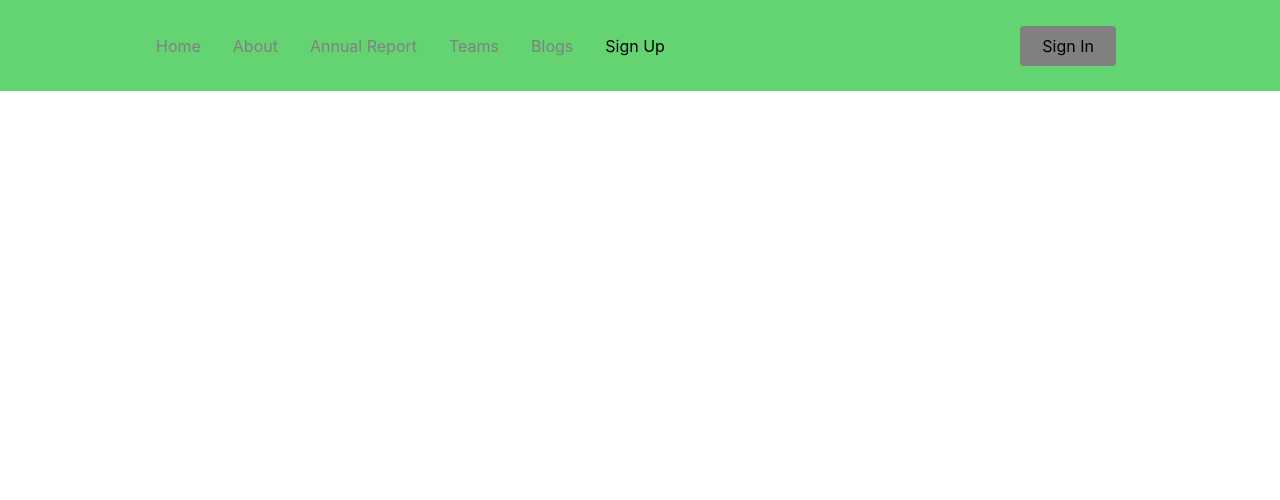
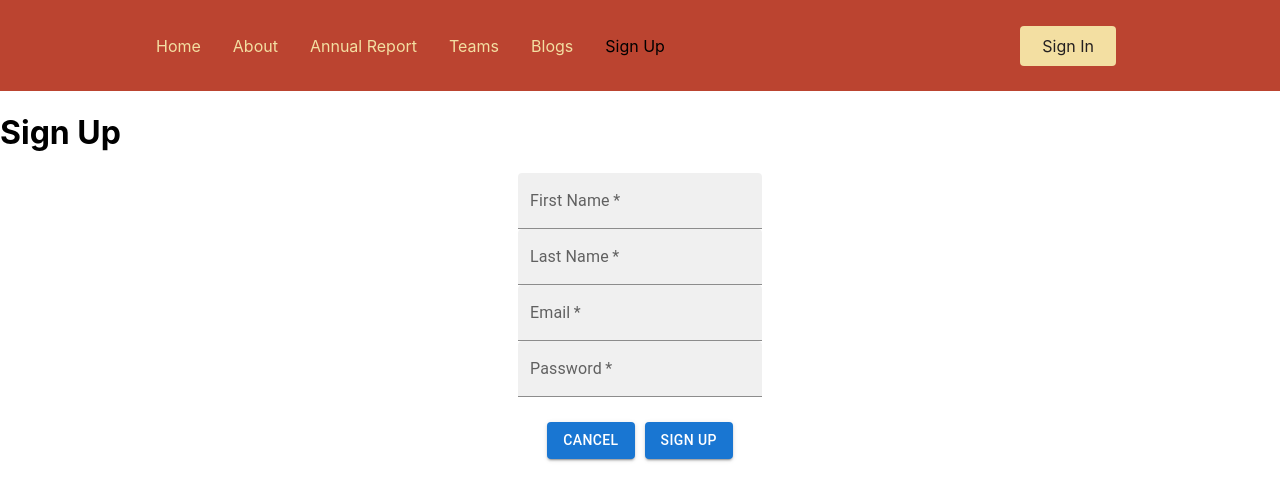
Before and after one commit to ranovoxo/conference_room, a React (Create React App) app: page /sign-up in a window 1280 px wide. Shown: the top 500 px of the page. Built offline with nearby package versions, Linux system fonts and the light colour scheme.

Commit message:
Signup form and about page done

```diff
--- a/src/App.js
+++ b/src/App.js
@@ -1,9 +1,9 @@
 import './App.css';
 import Navbar from './components/Navbar';
 import { BrowserRouter as Router, Routes, Route } from 'react-router-dom';
-import About from './pages/about';
+import About from './pages/about_us/about';
 import Home from './pages/home';
-
+import SignUp from './pages/signup/signup';
 
 function App() {
   return (
@@ -13,6 +13,7 @@ function App() {
       <Routes>
         <Route exact path='/' element= {<Home/>} />
         <Route path='/about' element = { <About/>} />
+        <Route path='/sign-up' element = { <SignUp/>} />
       </Routes>
     </Router>
    </main>
--- a/src/components/Navbar/NavbarElements.js
+++ b/src/components/Navbar/NavbarElements.js
@@ -3,7 +3,7 @@ import { NavLink as Link } from 'react-router-dom';
 import styled from 'styled-components';
 
 export const Nav = styled.nav`
-background: #63D471;
+background: #BB4430;
 height: 85px;
 display: flex;
 justify-content: space-between;
@@ -14,7 +14,7 @@ z-index: 12;
 `;
 
 export const NavLink = styled(Link)`
-color: #808080;
+color: #F3DFA2;
 display: flex;
 align-items: center;
 text-decoration: none;
@@ -68,9 +68,9 @@ width: 100vw; */
 
 export const NavBtnLink = styled(Link)`
 border-radius: 4px;
-background: #808080;
+background: #F3DFA2;
 padding: 10px 22px;
-color: #000000;
+color: #231f20;
 outline: none;
 border: none;
 cursor: pointer;
--- /dev/null
+++ b/src/components/signup-comp.js
@@ -0,0 +1,4 @@
+const [firstName, setFirstName] = useState('');
+const [lastName, setLastName] = useState('');
+const [email, setEmail] = useState('');
+const [password, setPassword] = useState('');
--- a/src/pages/about.js
+++ /dev/null
@@ -1,11 +0,0 @@
-import React from 'react';
-
-const About = () => {
-return (
-	<div>
-	<h1>About Page</h1>
-	</div>
-);
-};
-
-export default About;
--- /dev/null
+++ b/src/pages/about_us/about.css
@@ -0,0 +1,19 @@
+.about-title
+{
+    margin: auto;
+    text-align: center;
+    padding: 100px;
+    position: center;
+}
+.about-p
+{
+    text-align: justify;
+}
+.Logo
+{
+    border-radius: 10px;
+    max-width:20%;
+    max-height: 20%;
+    height: auto;
+    float: left;
+}
--- /dev/null
+++ b/src/pages/about_us/about.js
@@ -0,0 +1,22 @@
+import React from 'react';
+import './about.css'
+import logo from '../images/conf-call.jpg';
+
+const About = () => {
+return (
+	<>
+	<div>
+	<h1 className='about-title'>About Us</h1>
+	</div>
+	<div className='square'>
+		<div>
+			<img className='Logo' src={logo} alt="Logo" />
+		</div>
+		<p className='about-p'>The Confrence Room was created in 2021. The idea was to give a
+		conference room like feel to buisness with employees working from home. Conference room allows for up to six video calls</p>
+	</div>
+	</>
+);
+};
+
+export default About;
--- /dev/null
+++ b/src/pages/signup/signup.css
@@ -0,0 +1,22 @@
+.signup-box
+{
+    display: flex;
+    flex-direction: column;
+    justify-content: center;
+    align-items: center;
+
+}
+.canc-sub
+{
+    display: flex;
+    flex-direction: row;
+    justify-content: center;
+    align-items: center;
+    padding: 25px;
+}
+.divider
+{
+    width:10px;
+    height:auto;
+    display:inline-block;
+}
--- /dev/null
+++ b/src/pages/signup/signup.js
@@ -0,0 +1,52 @@
+import React from 'react';
+import { useState } from 'react';
+import './signup.css'
+import TextField from '@mui/material/TextField';
+import Button from '@mui/material/Button';
+
+const SignUp = ({handleClose}) => {
+
+const [firstName, setFirstName] = useState('');
+const [lastName, setLastName] = useState('');
+const [email, setEmail] = useState('');
+const [password, setPassword] = useState('');
+const [open, setOpen] = useState(false);
+
+const handleOpen = () => {
+    setOpen(true);
+  };
+
+const handleClosed = () => {
+    setOpen(false);
+  };
+
+
+const handleSubmit = e => {
+    e.preventDefault();
+    console.log(firstName, lastName, email, password);
+    handleClosed();
+  };
+
+return (
+	<>
+        <h1 className='signup-title'>Sign Up</h1>
+        <form className='signup-box' onSubmit={handleSubmit}>
+            <TextField label="First Name" variant="filled" required value={firstName} onChange={e => setFirstName(e.target.value)} />
+            <TextField label="Last Name" variant="filled" required value={lastName} onChange={e => setLastName(e.target.value)}/>
+            <TextField label="Email" variant="filled" type="email" required value={email} onChange={e => setEmail(e.target.value)}/>
+            <TextField label="Password" variant="filled" type="password" required value={password} onChange={e => setPassword(e.target.value)} />
+            <div className = 'canc-sub'>
+                <Button variant="contained" onClick={handleClosed}>
+                    Cancel
+                </Button>
+                <div className='divider'></div>
+                <Button type="submit" variant="contained" color="primary">
+                    Sign Up
+                </Button>
+            </div>
+        </form>
+	</>
+);
+};
+
+export default SignUp;
```
Also changed, not shown: src/pages/images/conf-call.jpg (added).
